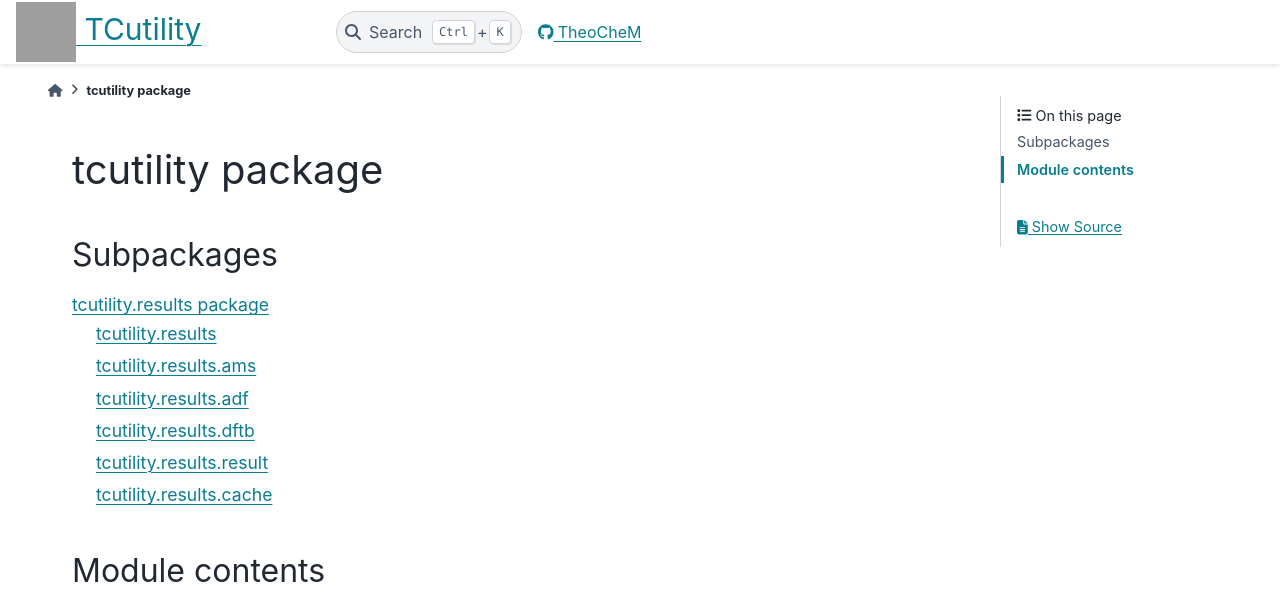
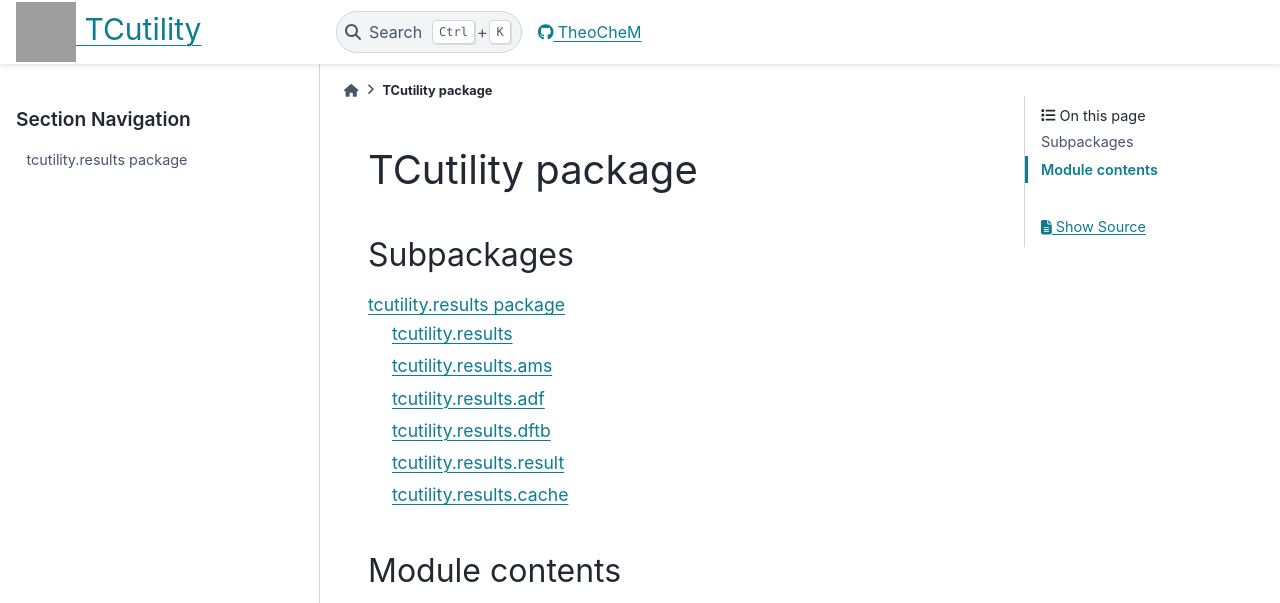
Before and after one commit to TheoChem-VU/TCutility, a Sphinx documentation site: the page built from docs/tcutility.rst, in a window 1280 px wide, cut to the strip 0-603 px from the top of the page. Built offline with Sphinx 7.4.7 and the PyData theme 0.15.4, drawn with Linux system fonts in a browser that asks for light colours; pages that are not in the unit, such as notebooks, are missing from menus; grey boxes are pictures that could not be loaded.

Commit message:
Update and rename TCutility.rst to tcutility.rst

```diff
--- a/docs/TCutility.rst
+++ b/docs/tcutility.rst
@@ -1,4 +1,4 @@
-tcutility package
+TCutility package
 =================
 
 Subpackages
```
